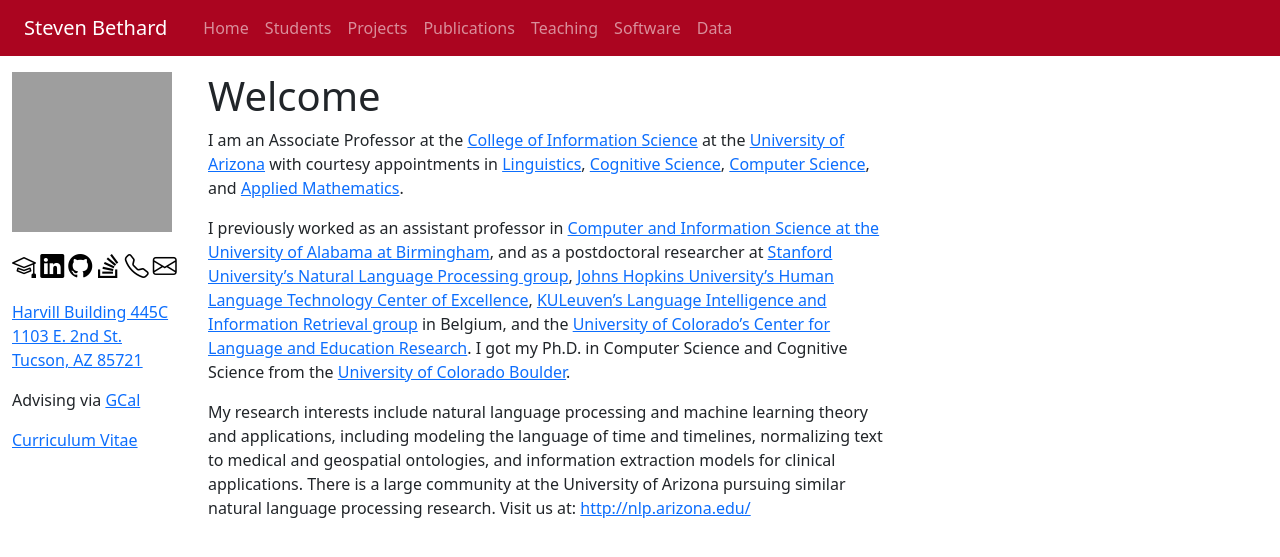
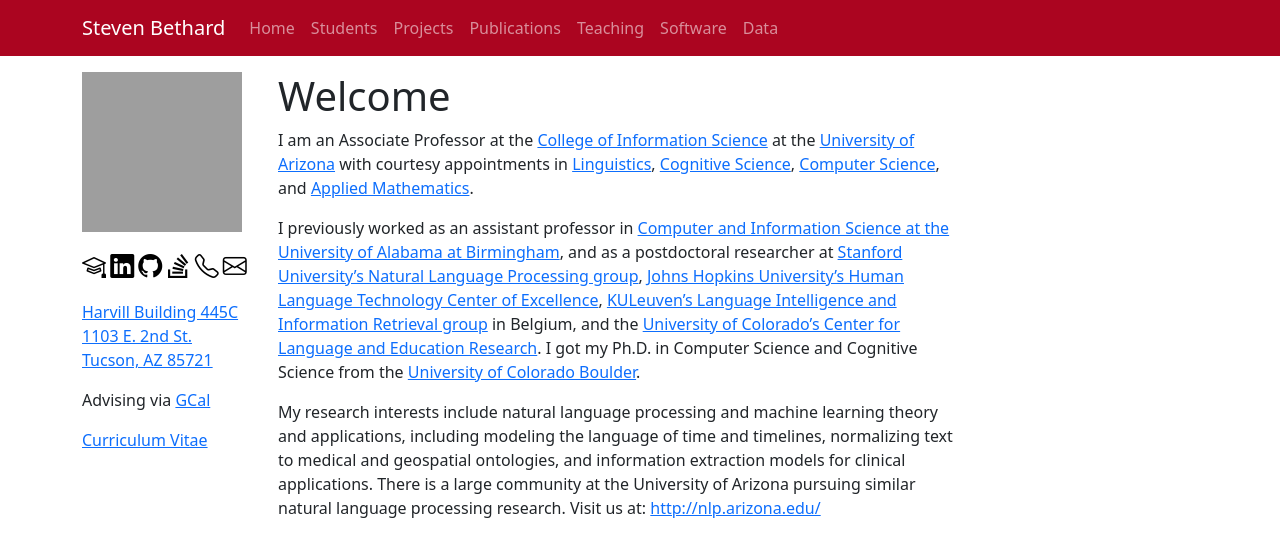
Before and after one commit to bethard/bethard.github.io, a Jekyll site: the page built from index.md, in a window 1280 px wide. Shown: the top 557 px of the page. Built offline with Jekyll 4.4.1, drawn with Linux system fonts in a browser that asks for light colours; grey boxes are pictures that could not be loaded.

Commit message:
Centers content

```diff
--- a/_layouts/default.html
+++ b/_layouts/default.html
@@ -19,11 +19,11 @@
   </script>
   <body>
     <nav class="navbar navbar-expand-md navbar-dark px-4" style="background-color: #AB0520;">
-      <a class="navbar-brand" href="#">{{ site.data.author.name }}</a>
-      <button class="navbar-toggler" type="button" data-bs-toggle="collapse" data-bs-target="#navbarNavAltMarkup" aria-controls="navbarNavAltMarkup" aria-expanded="false" aria-label="Toggle navigation">
-        <span class="navbar-toggler-icon"></span>
-      </button>
-      <div class="container-fluid">
+      <div class="container">
+        <a class="navbar-brand" href="#">{{ site.data.author.name }}</a>
+        <button class="navbar-toggler" type="button" data-bs-toggle="collapse" data-bs-target="#navbarNavAltMarkup" aria-controls="navbarNavAltMarkup" aria-expanded="false" aria-label="Toggle navigation">
+          <span class="navbar-toggler-icon"></span>
+        </button>
         <div class="collapse navbar-collapse" id="navbarNavAltMarkup">
           <div class="navbar-nav">
             {% assign sorted_pages = site.pages | sort: "order" %}
@@ -34,7 +34,7 @@
         </div>
       </div>
     </nav>
-    <div class="container-fluid py-3">
+    <div class="container py-3">
       <div class="row">
         <aside id="site-author" class="col-sm-3 col-xs-12" style="min-width: 12em">
           <div class="row row-cols-sm-1 row-cols-xs-2">
```
